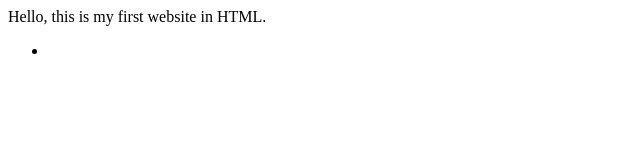
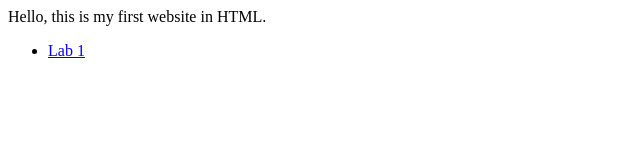
Before and after one commit to briankjkim/comp1537, a plain HTML site: page index.html in a window 1280 px wide. Shown: the full height of the page, 0-640 px from the left. Drawn offline with Linux system fonts and the light colour scheme.

Commit message:
Fixed lab 1 label

```diff
--- a/index.html
+++ b/index.html
@@ -11,7 +11,7 @@
 
     <ul>
       <li>
-        <a href="lab1/index.html" lab 1></a>
+        <a href="lab1/index.html">Lab 1</a>
       </li>
     </ul>
 
```
